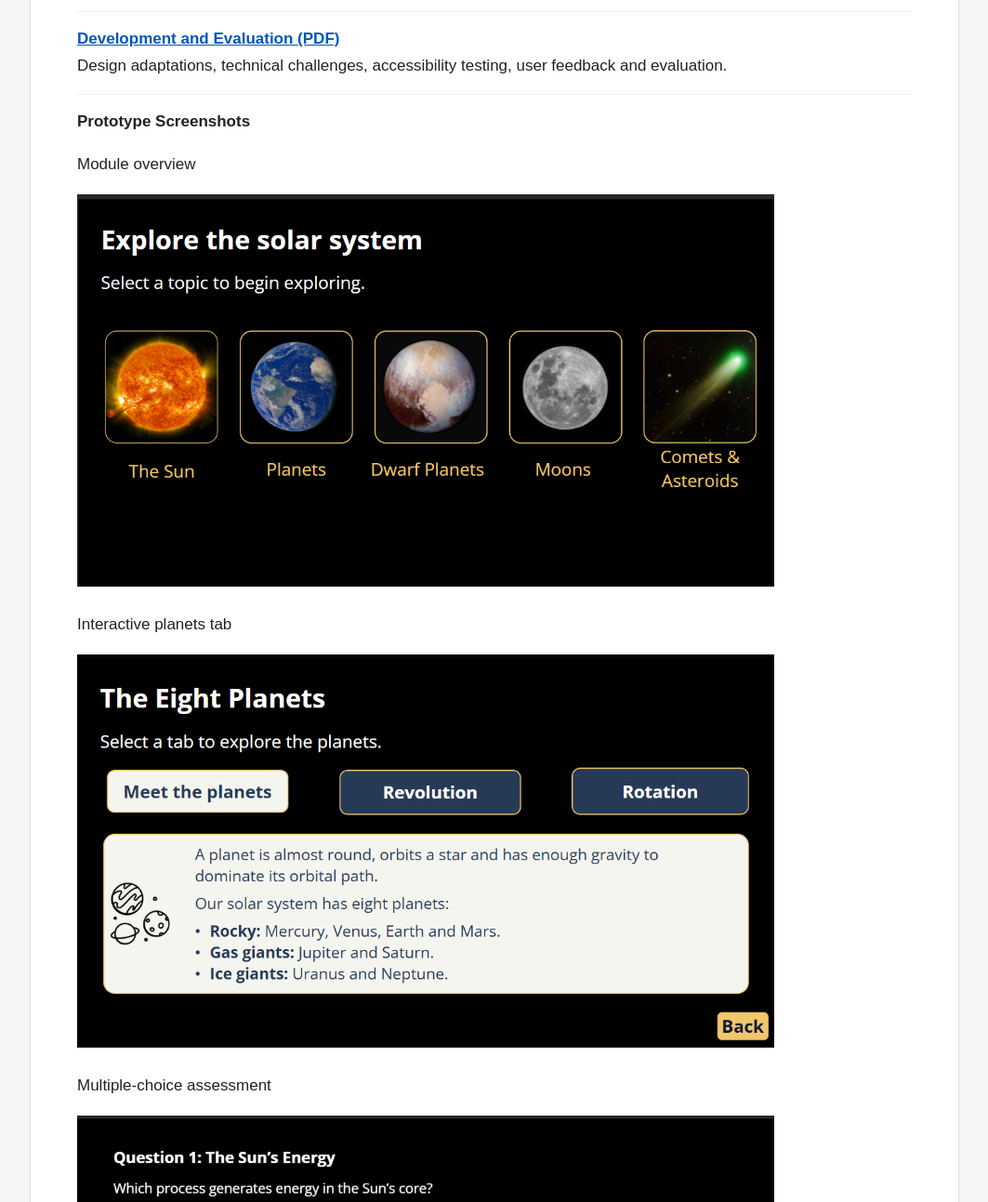
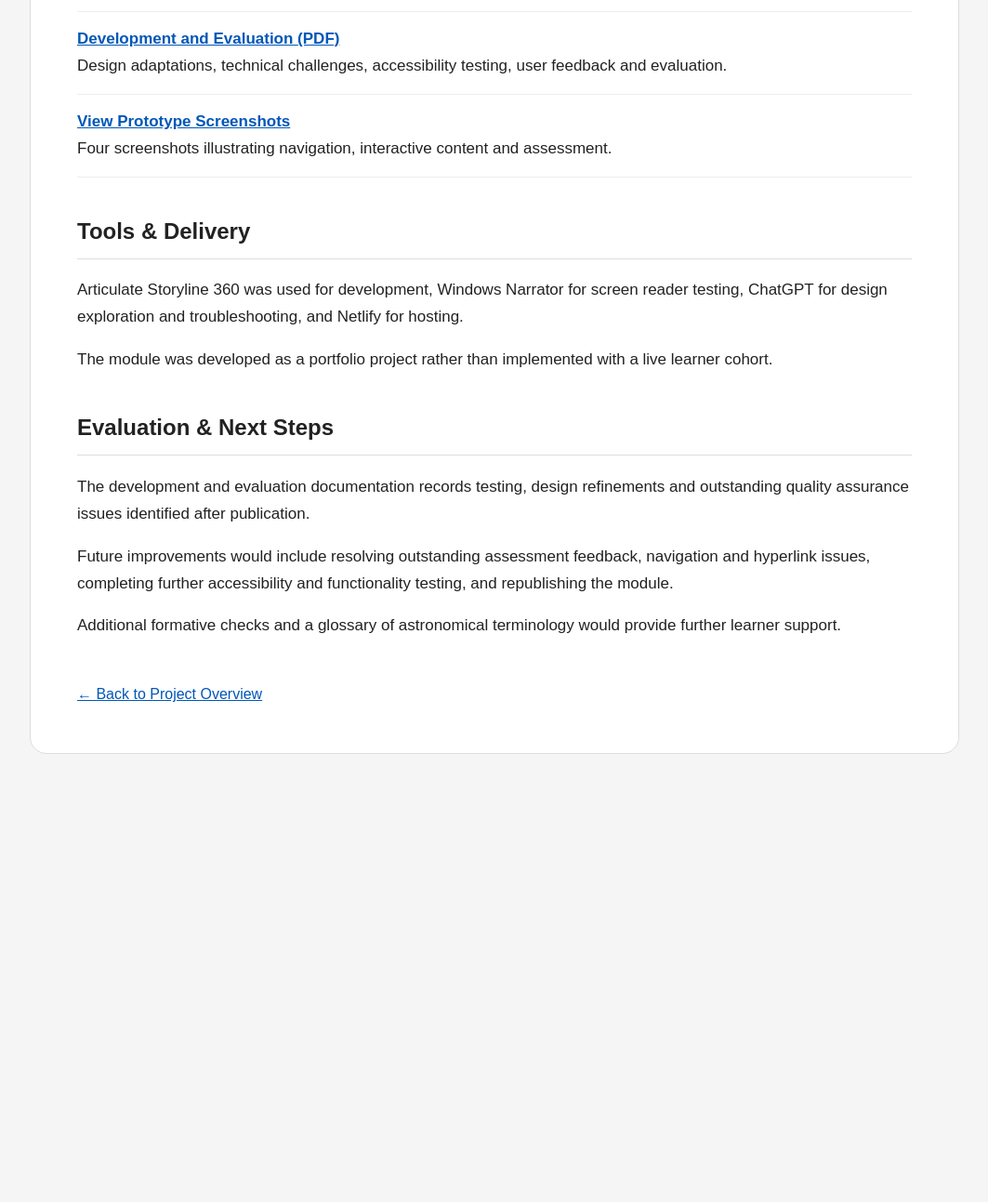
Before and after one commit to MirandaELT/solar-system-storyline, a plain HTML site: page documentation.html in a window 1280 px wide. Shown: the part 1947-3240 px from the top of the page at 93% size, without its empty margins (108-1171 px from the left). After the commit the page ends 2817 px from the top, so only its background shows below. Drawn offline with Linux system fonts and the light colour scheme.

Commit message:
Update prototype screenshots section in documentation
Replaced prototype screenshots with a link to a new screenshots page.

```diff
--- a/documentation.html
+++ b/documentation.html
@@ -168,27 +168,13 @@
     </li>
 
 <li>
-  <strong>Prototype Screenshots</strong>
-
-  <p>Module overview</p>
-  <img src="screenshots/module-overview.png"
-       alt="Solar System module overview"
-       style="width:100%;max-width:750px;">
-
-  <p>Interactive planets tab</p>
-  <img src="screenshots/planets-tab.png"
-       alt="Interactive planets tab"
-       style="width:100%;max-width:750px;">
-
-  <p>Multiple-choice assessment</p>
-  <img src="screenshots/mcq-assessment.png"
-       alt="Multiple-choice assessment"
-       style="width:100%;max-width:750px;">
-
-  <p>Quiz results</p>
-  <img src="screenshots/quiz-results-pass.png"
-       alt="Quiz results showing a pass"
-       style="width:100%;max-width:750px;">
+  <a href="screenshots.html">
+    View Prototype Screenshots
+  </a>
+  <div>
+    Four screenshots illustrating navigation,
+    interactive content and assessment.
+  </div>
 </li>
   </ul>
 
```
